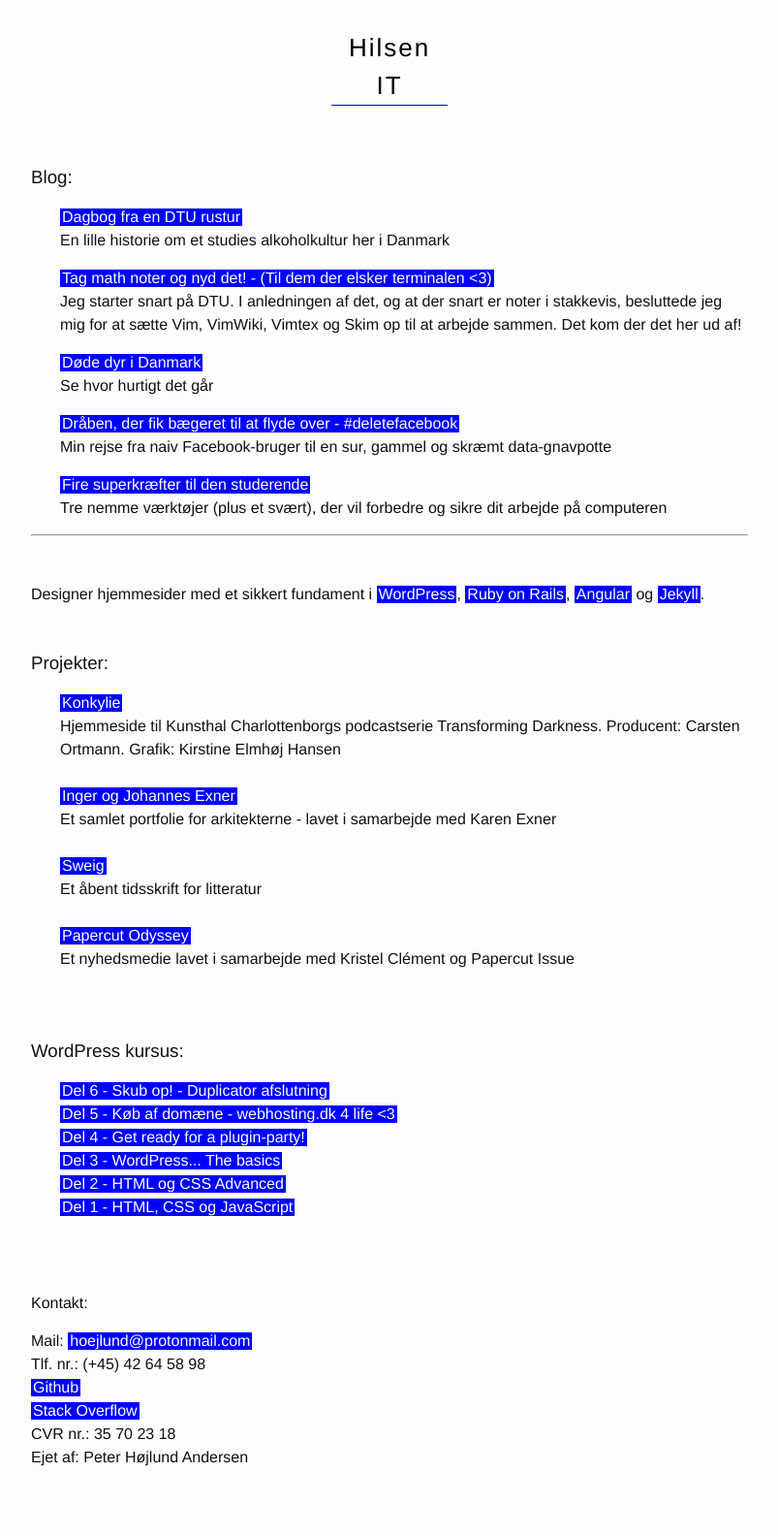
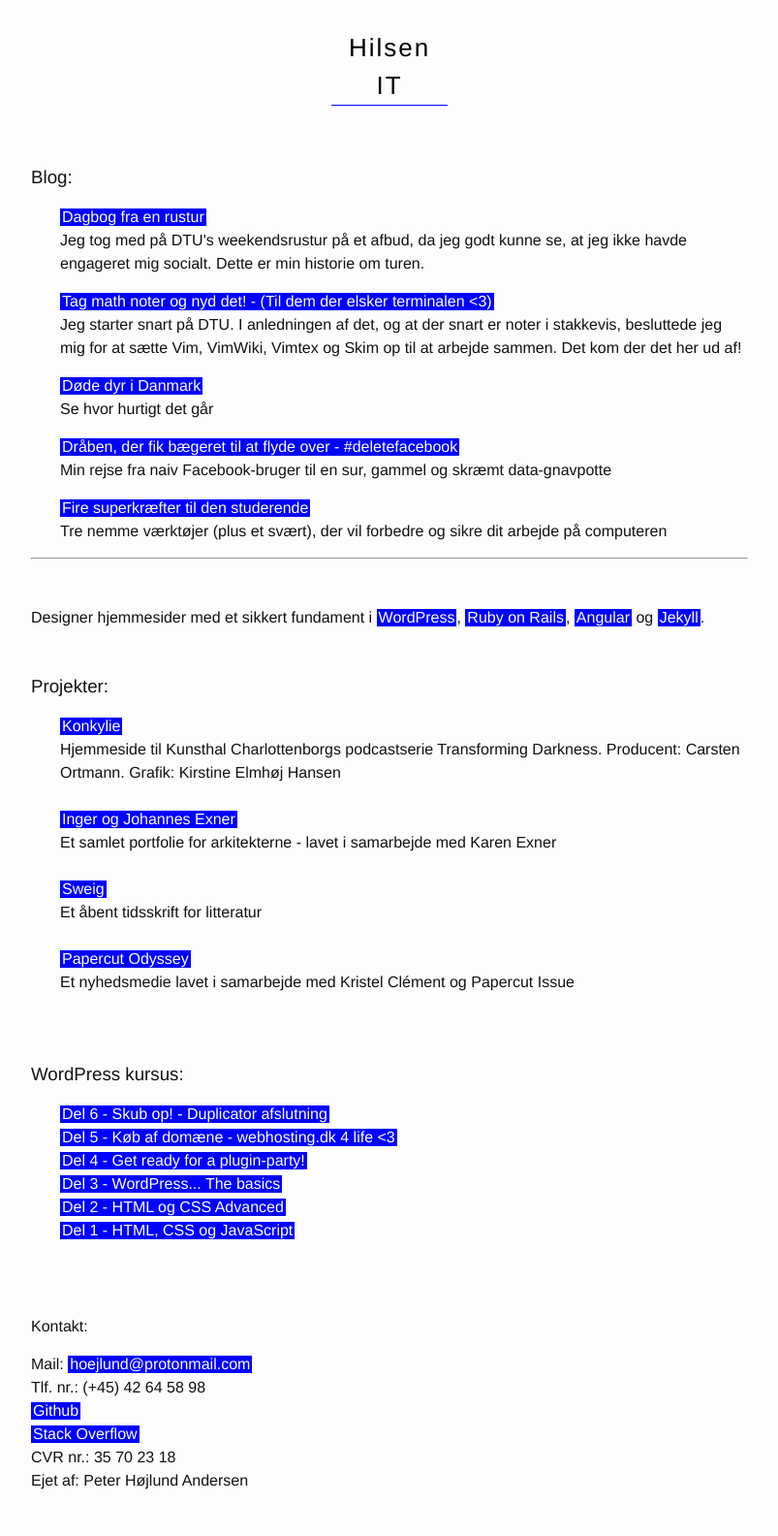
Before and after one commit to peterhoejlundandersen/hilsen, a Jekyll site: the page built from index.md, in a window 1280 px wide. Shown: the whole page at 97% size, without its empty margins (238-1041 px from the left). Built offline with Jekyll 4.4.1, drawn with Linux system fonts in a browser that asks for light colours; before the commit the page ends 1560 px from its top, so only the background shows below that.

Commit message:
edited dagbog fra rustur

```diff
--- a/_posts/blogs/2018-10-10-Dagbog-fra-en-hyttetur.markdown
+++ b/_posts/blogs/2018-10-10-Dagbog-fra-en-hyttetur.markdown
@@ -1,13 +1,14 @@
 ---
 layout: blog
-title: "Dagbog fra en DTU rustur"
-desc: "En lille historie om et studies alkoholkultur her i Danmark"
+title: "Dagbog fra en rustur"
+desc: "Jeg tog med på DTU's weekendsrustur på et afbud, da jeg godt kunne se,
+at jeg ikke havde engageret mig socialt. Dette er min historie om
+turen."
 category: blogs
 seocontent: "Dagbog fra en DTU hyttetur/rustur. En lille kort indsigt
 i, hvad det var for et program vi havde og ikke mindst hvilken
 dagsorden, som man skulle indordne sig efter."
 ---
-
 
 
 > Det er vigtigt at understrege, at det ikke er min mening at hænge
```
Also changed, not shown: 1 other file.
